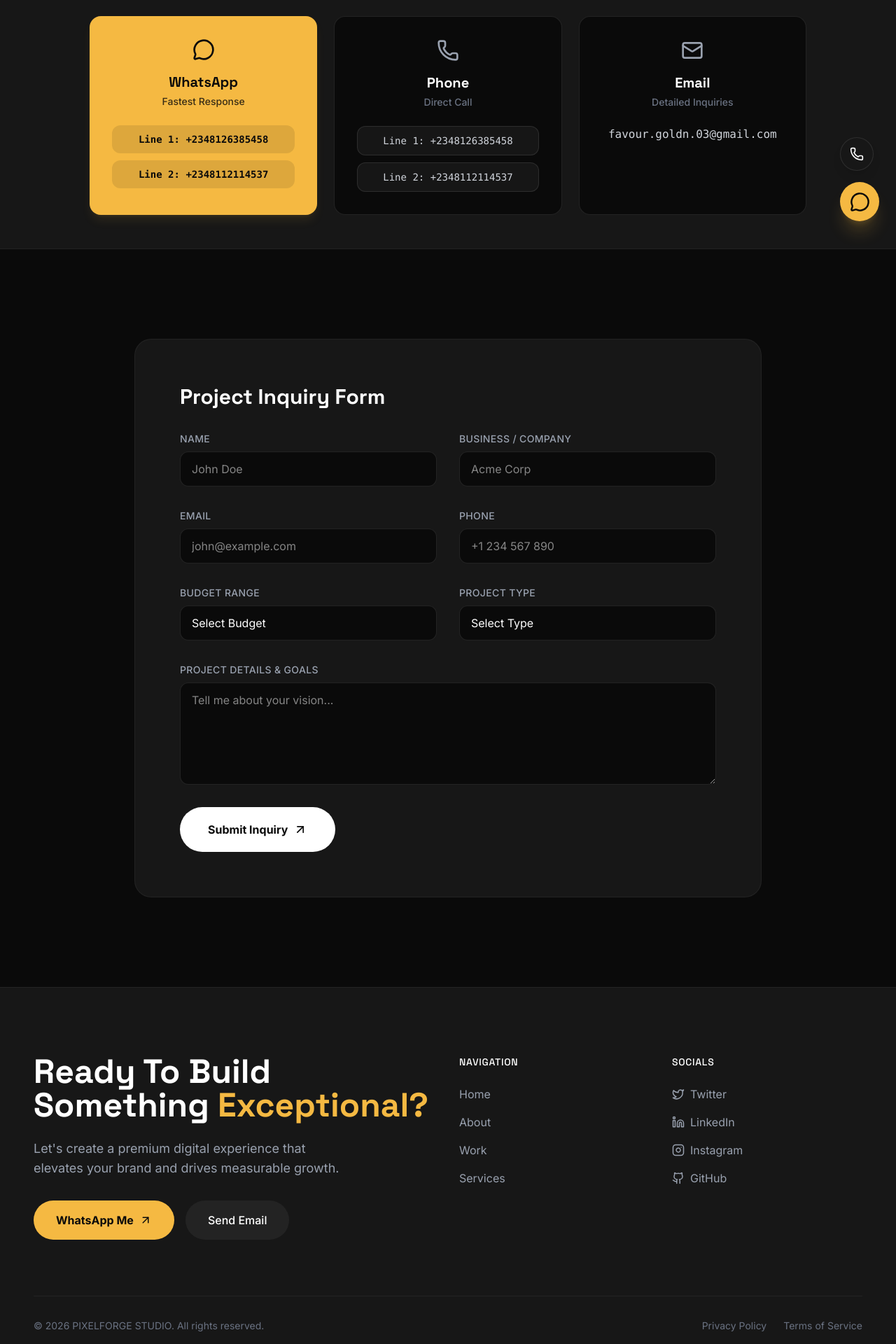
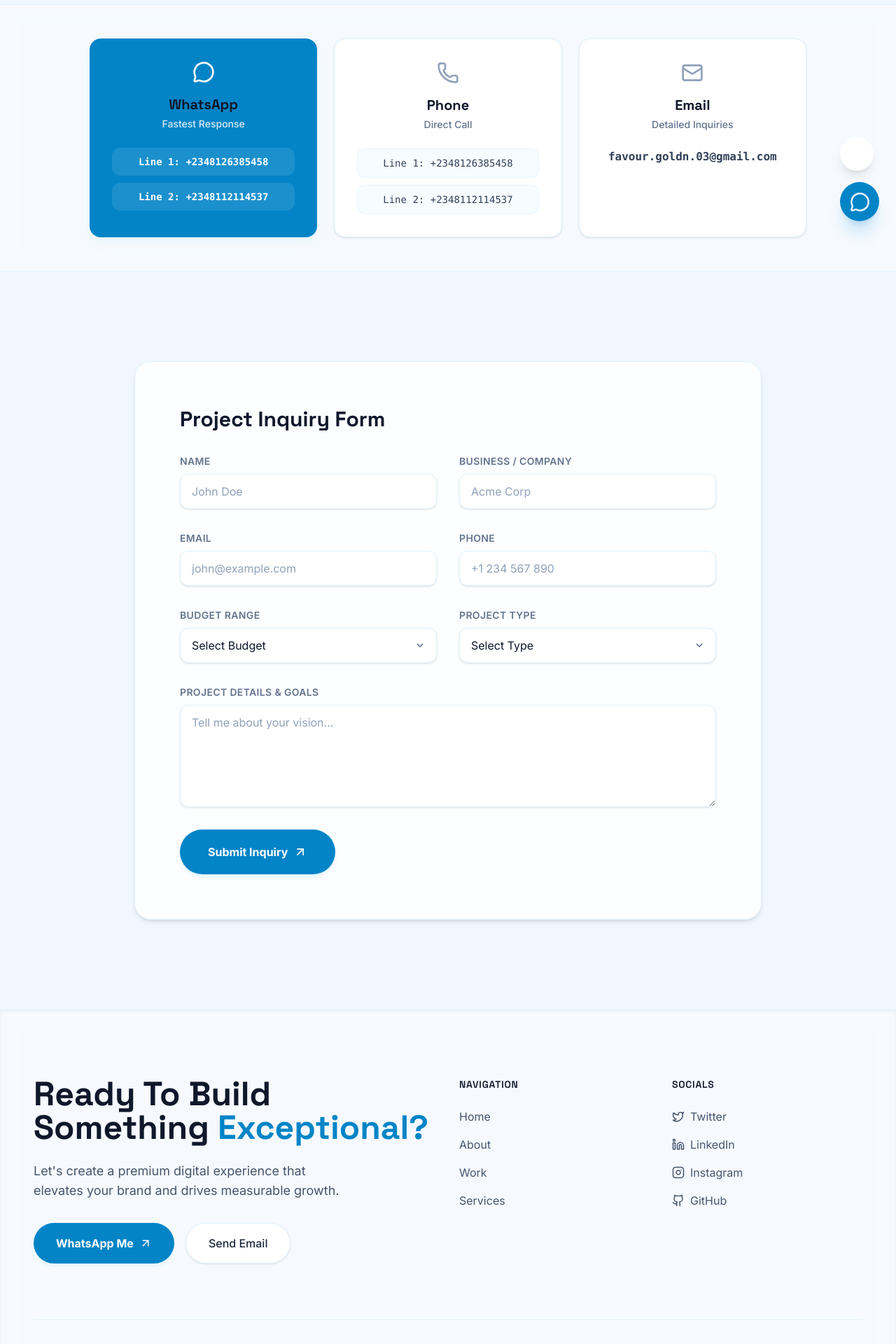
Before and after one commit to favourgoldn/Goldn-Portfolio2, a React (Vite) app: page /contact in a window 1280 px wide. Shown: the part 460-2380 px from the top of the page at 70% size. Built offline with nearby package versions, Linux system fonts and the light colour scheme.

Commit message:
refactor: migrate to light mode theme
Update color palette, background styles, and UI elements to a modern light theme with radial gradient backgrounds and sky-toned accents.

```diff
--- a/src/components/layout/Footer.tsx
+++ b/src/components/layout/Footer.tsx
@@ -4,14 +4,14 @@ import { ArrowUpRight, Github, Twitter, Linkedin, Instagram } from 'lucide-react
 
 export function Footer() {
   return (
-    <footer className="bg-surface pt-24 pb-12 border-t border-white/5">
+    <footer className="bg-white/40 backdrop-blur-md pt-24 pb-12 border-t border-sky-100 shadow-inner">
       <div className="max-w-7xl mx-auto px-6 md:px-12">
         <div className="grid grid-cols-1 md:grid-cols-2 lg:grid-cols-4 gap-12 lg:gap-8 mb-20">
           <div className="lg:col-span-2">
-            <h2 className="text-3xl md:text-5xl font-display font-bold text-white mb-6">
+            <h2 className="text-3xl md:text-5xl font-display font-bold text-slate-900 mb-6">
               Ready To Build Something <span className="text-accent">Exceptional?</span>
             </h2>
-            <p className="text-gray-400 text-lg mb-8 max-w-md">
+            <p className="text-slate-600 text-lg mb-8 max-w-md">
               Let's create a premium digital experience that elevates your brand and drives measurable growth.
             </p>
             <div className="flex flex-wrap gap-4">
@@ -19,13 +19,13 @@ export function Footer() {
                 href={`https://wa.me/${personalInfo.phone.replace('+', '')}?text=${encodeURIComponent(personalInfo.whatsappMessage)}`}
                 target="_blank"
                 rel="noopener noreferrer"
-                className="px-8 py-4 rounded-full bg-accent text-primary font-bold hover:bg-amber-400 transition-colors flex items-center gap-2"
+                className="px-8 py-4 rounded-full bg-accent text-white font-bold hover:bg-sky-700 transition-colors flex items-center gap-2 shadow-md shadow-sky-100"
               >
                 WhatsApp Me <ArrowUpRight size={18} />
               </a>
               <a
                 href={`mailto:${personalInfo.email}`}
-                className="px-8 py-4 rounded-full bg-white/5 text-white font-medium hover:bg-white/10 transition-colors"
+                className="px-8 py-4 rounded-full bg-white text-slate-800 border border-sky-100 hover:bg-slate-50 transition-colors font-medium shadow-sm"
               >
                 Send Email
               </a>
@@ -33,20 +33,20 @@ export function Footer() {
           </div>
 
           <div>
-            <h3 className="text-white font-medium mb-6 uppercase tracking-wider text-sm">Navigation</h3>
+            <h3 className="text-slate-900 font-semibold mb-6 uppercase tracking-wider text-sm">Navigation</h3>
             <ul className="flex flex-col gap-4">
-              <li><Link to="/" className="text-gray-400 hover:text-white transition-colors">Home</Link></li>
-              <li><Link to="/about" className="text-gray-400 hover:text-white transition-colors">About</Link></li>
-              <li><Link to="/work" className="text-gray-400 hover:text-white transition-colors">Work</Link></li>
-              <li><Link to="/services" className="text-gray-400 hover:text-white transition-colors">Services</Link></li>
+              <li><Link to="/" className="text-slate-600 hover:text-accent transition-colors">Home</Link></li>
+              <li><Link to="/about" className="text-slate-600 hover:text-accent transition-colors">About</Link></li>
+              <li><Link to="/work" className="text-slate-600 hover:text-accent transition-colors">Work</Link></li>
+              <li><Link to="/services" className="text-slate-600 hover:text-accent transition-colors">Services</Link></li>
             </ul>
           </div>
 
           <div>
-            <h3 className="text-white font-medium mb-6 uppercase tracking-wider text-sm">Socials</h3>
+            <h3 className="text-slate-900 font-semibold mb-6 uppercase tracking-wider text-sm">Socials</h3>
             <ul className="flex flex-col gap-4">
               <li>
-                <a href="#" className="text-gray-400 hover:text-white transition-colors flex items-center gap-2 group">
+                <a href="#" className="text-slate-600 hover:text-accent transition-colors flex items-center gap-2 group">
                   <Twitter size={18} className="group-hover:text-[#1DA1F2] transition-colors" /> Twitter
                 </a>
               </li>
@@ -55,13 +55,13 @@ export function Footer() {
                   href="https://www.linkedin.com/in/favour-goldn/"
                   target="_blank"
                   rel="noopener noreferrer"
-                  className="text-gray-400 hover:text-white transition-colors flex items-center gap-2 group"
+                  className="text-slate-600 hover:text-accent transition-colors flex items-center gap-2 group"
                 >
                   <Linkedin size={18} className="group-hover:text-[#0A66C2] transition-colors" /> LinkedIn
                 </a>
               </li>
               <li>
-                <a href="#" className="text-gray-400 hover:text-white transition-colors flex items-center gap-2 group">
+                <a href="#" className="text-slate-600 hover:text-accent transition-colors flex items-center gap-2 group">
                   <Instagram size={18} className="group-hover:text-[#E1306C] transition-colors" /> Instagram
                 </a>
               </li>
@@ -70,22 +70,22 @@ export function Footer() {
                   href="https://github.com/favourgoldn/"
                   target="_blank"
                   rel="noopener noreferrer"
-                  className="text-gray-400 hover:text-white transition-colors flex items-center gap-2 group"
+                  className="text-slate-600 hover:text-accent transition-colors flex items-center gap-2 group"
                 >
-                  <Github size={18} className="group-hover:text-white transition-colors" /> GitHub
+                  <Github size={18} className="group-hover:text-slate-900 transition-colors" /> GitHub
                 </a>
               </li>
             </ul>
           </div>
         </div>
 
-        <div className="flex flex-col md:flex-row justify-between items-center pt-8 border-t border-white/5 gap-4">
-          <p className="text-gray-500 text-sm">
+        <div className="flex flex-col md:flex-row justify-between items-center pt-8 border-t border-sky-100/80 gap-4">
+          <p className="text-slate-500 text-sm">
             &copy; {new Date().getFullYear()} PIXELFORGE STUDIO. All rights reserved.
           </p>
-          <div className="flex gap-6 text-sm text-gray-500">
-            <Link to="#" className="hover:text-white transition-colors">Privacy Policy</Link>
-            <Link to="#" className="hover:text-white transition-colors">Terms of Service</Link>
+          <div className="flex gap-6 text-sm text-slate-500">
+            <Link to="#" className="hover:text-accent transition-colors">Privacy Policy</Link>
+            <Link to="#" className="hover:text-accent transition-colors">Terms of Service</Link>
           </div>
         </div>
       </div>
--- a/src/index.css
+++ b/src/index.css
@@ -2,13 +2,13 @@
 @import "tailwindcss";
 
 @theme {
-  --color-primary: #0A0A0A;
-  --color-secondary: #111827;
-  --color-accent: #F5B942;
-  --color-surface: #171717;
+  --color-primary: #F0F7FF;
+  --color-secondary: #0F172A;
+  --color-accent: #0284C7;
+  --color-surface: #FFFFFF;
 
   --color-background: var(--color-primary);
-  --color-foreground: #FFFFFF;
+  --color-foreground: var(--color-secondary);
 
   --font-sans: "Inter", ui-sans-serif, system-ui, sans-serif;
   --font-display: "Space Grotesk", ui-sans-serif, system-ui, sans-serif;
@@ -16,7 +16,8 @@
 
 @layer base {
   body {
-    background-color: var(--color-background);
+    background: radial-gradient(circle at top right, #F5FAFF 0%, #E0F2FE 50%, #F0F7FF 100%);
+    background-attachment: fixed;
     color: var(--color-foreground);
     font-family: var(--font-sans);
     -webkit-font-smoothing: antialiased;
@@ -24,5 +25,6 @@
 
   h1, h2, h3, h4, h5, h6 {
     font-family: var(--font-display);
+    color: #0F172A;
   }
 }
--- a/src/pages/Contact.tsx
+++ b/src/pages/Contact.tsx
@@ -5,12 +5,12 @@ import { ArrowUpRight, MessageCircle, Phone, Mail } from 'lucide-react';
 export default function Contact() {
   return (
     <div className="flex flex-col min-h-screen">
-      <section className="pt-24 pb-20 px-6 md:px-12">
+      <section className="pt-32 pb-20 px-6 md:px-12">
         <div className="max-w-7xl mx-auto md:text-center">
           <motion.h1
             initial={{ opacity: 0, y: 20 }}
             animate={{ opacity: 1, y: 0 }}
-            className="text-5xl md:text-7xl font-display font-bold leading-tight mb-8"
+            className="text-5xl md:text-7xl font-display font-bold leading-tight mb-8 text-slate-900"
           >
             Let's Talk <span className="text-accent">Business.</span>
           </motion.h1>
@@ -18,29 +18,29 @@ export default function Contact() {
             initial={{ opacity: 0, y: 20 }}
             animate={{ opacity: 1, y: 0 }}
             transition={{ delay: 0.1 }}
-            className="text-xl text-gray-400 max-w-2xl mx-auto"
+            className="text-xl text-slate-600 max-w-2xl mx-auto"
           >
             Ready to elevate your digital presence? Reach out directly via WhatsApp for the fastest response, or fill out the inquiry form below.
           </motion.p>
         </div>
       </section>
 
-      <section className="py-12 px-6 md:px-12 bg-surface border-y border-white/5">
+      <section className="py-12 px-6 md:px-12 bg-white/40 backdrop-blur-md border-y border-sky-100">
         <div className="max-w-5xl mx-auto grid grid-cols-1 md:grid-cols-3 gap-6">
           <div
-            className="p-8 rounded-2xl bg-accent text-primary flex flex-col items-center text-center gap-4 shadow-lg shadow-accent/10"
+            className="p-8 rounded-2xl bg-accent text-white flex flex-col items-center text-center gap-4 shadow-lg shadow-sky-100/50"
           >
             <MessageCircle size={32} />
             <div>
               <h3 className="font-bold text-xl mb-1">WhatsApp</h3>
-              <p className="font-medium opacity-80 text-sm">Fastest Response</p>
+              <p className="font-medium opacity-85 text-sm">Fastest Response</p>
             </div>
             <div className="flex flex-col gap-2.5 w-full mt-2">
               <a
                 href={`https://wa.me/${personalInfo.phone.replace('+', '')}?text=${encodeURIComponent(personalInfo.whatsappMessage)}`}
                 target="_blank"
                 rel="noopener noreferrer"
-                className="px-4 py-2.5 rounded-xl bg-primary/10 hover:bg-primary/20 transition-colors font-mono font-bold text-sm block text-center"
+                className="px-4 py-2.5 rounded-xl bg-white/10 hover:bg-white/20 transition-colors font-mono font-bold text-sm block text-center"
               >
                 Line 1: {personalInfo.formattedPhone}
               </a>
@@ -48,7 +48,7 @@ export default function Contact() {
                 href={`https://wa.me/${personalInfo.phone2.replace('+', '')}?text=${encodeURIComponent(personalInfo.whatsappMessage)}`}
                 target="_blank"
                 rel="noopener noreferrer"
-                className="px-4 py-2.5 rounded-xl bg-primary/10 hover:bg-primary/20 transition-colors font-mono font-bold text-sm block text-center"
+                className="px-4 py-2.5 rounded-xl bg-white/10 hover:bg-white/20 transition-colors font-mono font-bold text-sm block text-center"
               >
                 Line 2: {personalInfo.formattedPhone2}
               </a>
@@ -56,23 +56,23 @@ export default function Contact() {
           </div>
 
           <div
-            className="p-8 rounded-2xl bg-primary border border-white/10 flex flex-col items-center text-center gap-4 hover:border-white/20 transition-colors"
+            className="p-8 rounded-2xl bg-white border border-sky-100 flex flex-col items-center text-center gap-4 hover:border-accent transition-all shadow-sm"
           >
-            <Phone size={32} className="text-gray-400" />
+            <Phone size={32} className="text-slate-400" />
             <div>
-              <h3 className="font-bold text-xl text-white mb-1">Phone</h3>
-              <p className="text-gray-500 font-medium text-sm">Direct Call</p>
+              <h3 className="font-bold text-xl text-slate-900 mb-1">Phone</h3>
+              <p className="text-slate-500 font-medium text-sm">Direct Call</p>
             </div>
             <div className="flex flex-col gap-2.5 w-full mt-2">
               <a
                 href={`tel:${personalInfo.phone}`}
-                className="px-4 py-2.5 rounded-xl bg-white/5 hover:bg-white/10 border border-white/10 transition-colors font-mono text-gray-300 text-sm block text-center"
+                className="px-4 py-2.5 rounded-xl bg-sky-50/50 hover:bg-sky-50 border border-sky-100/70 transition-all font-mono text-slate-700 text-sm block text-center font-medium"
               >
                 Line 1: {personalInfo.formattedPhone}
               </a>
               <a
                 href={`tel:${personalInfo.phone2}`}
-                className="px-4 py-2.5 rounded-xl bg-white/5 hover:bg-white/10 border border-white/10 transition-colors font-mono text-gray-300 text-sm block text-center"
+                className="px-4 py-2.5 rounded-xl bg-sky-50/50 hover:bg-sky-50 border border-sky-100/70 transition-all font-mono text-slate-700 text-sm block text-center font-medium"
               >
                 Line 2: {personalInfo.formattedPhone2}
               </a>
@@ -81,74 +81,84 @@ export default function Contact() {
 
           <a
             href={`mailto:${personalInfo.email}`}
-            className="p-8 rounded-2xl bg-primary border border-white/10 flex flex-col items-center text-center gap-4 hover:border-white/30 transition-colors"
+            className="p-8 rounded-2xl bg-white border border-sky-100 flex flex-col items-center text-center gap-4 hover:border-accent transition-all shadow-sm"
           >
-            <Mail size={32} className="text-gray-400" />
+            <Mail size={32} className="text-slate-400" />
             <div>
-              <h3 className="font-bold text-xl text-white mb-1">Email</h3>
-              <p className="text-gray-500 font-medium text-sm">Detailed Inquiries</p>
+              <h3 className="font-bold text-xl text-slate-900 mb-1">Email</h3>
+              <p className="text-slate-500 font-medium text-sm">Detailed Inquiries</p>
             </div>
-            <span className="mt-2 font-mono text-gray-300">{personalInfo.email}</span>
+            <span className="mt-2 font-mono text-slate-700 font-semibold">{personalInfo.email}</span>
           </a>
         </div>
       </section>
 
       <section className="py-32 px-6 md:px-12">
         <div className="max-w-4xl mx-auto">
-          <div className="p-8 md:p-16 rounded-3xl bg-surface border border-white/5">
-            <h2 className="text-3xl font-display font-bold mb-8">Project Inquiry Form</h2>
+          <div className="p-8 md:p-16 rounded-3xl bg-white/80 backdrop-blur-sm border border-sky-100 shadow-md">
+            <h2 className="text-3xl font-display font-bold text-slate-900 mb-8">Project Inquiry Form</h2>
             <form className="flex flex-col gap-8" onSubmit={(e) => e.preventDefault()}>
               <div className="grid grid-cols-1 md:grid-cols-2 gap-8">
                 <div className="flex flex-col gap-2">
-                  <label htmlFor="name" className="text-sm font-medium text-gray-400 tracking-wide uppercase">Name</label>
-                  <input type="text" id="name" className="bg-primary border border-white/10 rounded-xl px-4 py-3 text-white focus:outline-none focus:border-accent transition-colors" placeholder="John Doe" />
+                  <label htmlFor="name" className="text-sm font-semibold text-slate-500 tracking-wide uppercase">Name</label>
+                  <input type="text" id="name" className="bg-white border border-sky-100 rounded-xl px-4 py-3 text-slate-900 placeholder:text-slate-400 focus:outline-none focus:border-accent focus:ring-1 focus:ring-accent transition-all shadow-sm" placeholder="John Doe" />
                 </div>
                 <div className="flex flex-col gap-2">
-                  <label htmlFor="business" className="text-sm font-medium text-gray-400 tracking-wide uppercase">Business / Company</label>
-                  <input type="text" id="business" className="bg-primary border border-white/10 rounded-xl px-4 py-3 text-white focus:outline-none focus:border-accent transition-colors" placeholder="Acme Corp" />
+                  <label htmlFor="business" className="text-sm font-semibold text-slate-500 tracking-wide uppercase">Business / Company</label>
+                  <input type="text" id="business" className="bg-white border border-sky-100 rounded-xl px-4 py-3 text-slate-900 placeholder:text-slate-400 focus:outline-none focus:border-accent focus:ring-1 focus:ring-accent transition-all shadow-sm" placeholder="Acme Corp" />
                 </div>
               </div>
 
               <div className="grid grid-cols-1 md:grid-cols-2 gap-8">
                 <div className="flex flex-col gap-2">
-                  <label htmlFor="email" className="text-sm font-medium text-gray-400 tracking-wide uppercase">Email</label>
-                  <input type="email" id="email" className="bg-primary border border-white/10 rounded-xl px-4 py-3 text-white focus:outline-none focus:border-accent transition-colors" placeholder="john@example.com" />
+                  <label htmlFor="email" className="text-sm font-semibold text-slate-500 tracking-wide uppercase">Email</label>
+                  <input type="email" id="email" className="bg-white border border-sky-100 rounded-xl px-4 py-3 text-slate-900 placeholder:text-slate-400 focus:outline-none focus:border-accent focus:ring-1 focus:ring-accent transition-all shadow-sm" placeholder="john@example.com" />
                 </div>
                 <div className="flex flex-col gap-2">
-                  <label htmlFor="phone" className="text-sm font-medium text-gray-400 tracking-wide uppercase">Phone</label>
-                  <input type="tel" id="phone" className="bg-primary border border-white/10 rounded-xl px-4 py-3 text-white focus:outline-none focus:border-accent transition-colors" placeholder="+1 234 567 890" />
+                  <label htmlFor="phone" className="text-sm font-semibold text-slate-500 tracking-wide uppercase">Phone</label>
+                  <input type="tel" id="phone" className="bg-white border border-sky-100 rounded-xl px-4 py-3 text-slate-900 placeholder:text-slate-400 focus:outline-none focus:border-accent focus:ring-1 focus:ring-accent transition-all shadow-sm" placeholder="+1 234 567 890" />
                 </div>
               </div>
 
               <div className="grid grid-cols-1 md:grid-cols-2 gap-8">
                 <div className="flex flex-col gap-2">
-                  <label htmlFor="budget" className="text-sm font-medium text-gray-400 tracking-wide uppercase">Budget Range</label>
-                  <select id="budget" className="bg-primary border border-white/10 rounded-xl px-4 py-3 text-white focus:outline-none focus:border-accent transition-colors appearance-none">
+                  <label htmlFor="budget" className="text-sm font-semibold text-slate-500 tracking-wide uppercase">Budget Range</label>
+                  <div className="relative">
+                    <select id="budget" className="w-full bg-white border border-sky-100 rounded-xl px-4 py-3 text-slate-900 focus:outline-none focus:border-accent focus:ring-1 focus:ring-accent transition-all shadow-sm appearance-none">
                       <option>Select Budget</option>
                       <option>$1,000 - $3,000</option>
                       <option>$3,000 - $5,000</option>
                       <option>$5,000 - $10,000</option>
                       <option>$10,000+</option>
                     </select>
+                    <div className="pointer-events-none absolute inset-y-0 right-0 flex items-center px-4 text-slate-500">
+                      <svg className="fill-current h-4 w-4" xmlns="http://www.w3.org/2000/svg" viewBox="0 0 20 20"><path d="M9.293 12.95l.707.707L15.657 8l-1.414-1.414L10 10.828 5.757 6.586 4.343 8z"/></svg>
+                    </div>
+                  </div>
                 </div>
                 <div className="flex flex-col gap-2">
-                  <label htmlFor="type" className="text-sm font-medium text-gray-400 tracking-wide uppercase">Project Type</label>
-                  <select id="type" className="bg-primary border border-white/10 rounded-xl px-4 py-3 text-white focus:outline-none focus:border-accent transition-colors appearance-none">
+                  <label htmlFor="type" className="text-sm font-semibold text-slate-500 tracking-wide uppercase">Project Type</label>
+                  <div className="relative">
+                    <select id="type" className="w-full bg-white border border-sky-100 rounded-xl px-4 py-3 text-slate-900 focus:outline-none focus:border-accent focus:ring-1 focus:ring-accent transition-all shadow-sm appearance-none">
                       <option>Select Type</option>
                       <option>Landing Page</option>
                       <option>Business Website</option>
                       <option>Brand Experience</option>
                       <option>Web App / Custom</option>
                     </select>
+                    <div className="pointer-events-none absolute inset-y-0 right-0 flex items-center px-4 text-slate-500">
+                      <svg className="fill-current h-4 w-4" xmlns="http://www.w3.org/2000/svg" viewBox="0 0 20 20"><path d="M9.293 12.95l.707.707L15.657 8l-1.414-1.414L10 10.828 5.757 6.586 4.343 8z"/></svg>
+                    </div>
+                  </div>
                 </div>
               </div>
 
               <div className="flex flex-col gap-2">
-                <label htmlFor="message" className="text-sm font-medium text-gray-400 tracking-wide uppercase">Project Details & Goals</label>
-                <textarea id="message" rows={5} className="bg-primary border border-white/10 rounded-xl px-4 py-3 text-white focus:outline-none focus:border-accent transition-colors" placeholder="Tell me about your vision..."></textarea>
+                <label htmlFor="message" className="text-sm font-semibold text-slate-500 tracking-wide uppercase">Project Details & Goals</label>
+                <textarea id="message" rows={5} className="bg-white border border-sky-100 rounded-xl px-4 py-3 text-slate-900 placeholder:text-slate-400 focus:outline-none focus:border-accent focus:ring-1 focus:ring-accent transition-all shadow-sm" placeholder="Tell me about your vision..."></textarea>
               </div>
 
-              <button type="submit" className="self-start px-10 py-5 rounded-full bg-white text-primary font-bold hover:bg-gray-200 transition-colors flex items-center gap-2">
+              <button type="submit" className="self-start px-10 py-5 rounded-full bg-accent hover:bg-sky-700 text-white font-bold shadow-md shadow-sky-100 transition-all flex items-center gap-2">
                 Submit Inquiry <ArrowUpRight size={20} />
               </button>
             </form>
```
Also changed, not shown: src/components/layout/Navbar.tsx (+10 -10 lines), src/pages/About.tsx (+18 -18 lines), src/pages/CaseStudy.tsx (+36 -36 lines), src/pages/Home.tsx (+44 -44 lines), src/pages/Services.tsx (+26 -26 lines), src/pages/Testimonials.tsx (+8 -8 lines), src/pages/Work.tsx (+14 -14 lines). Lines whose indentation alone changed are shown as unchanged.
